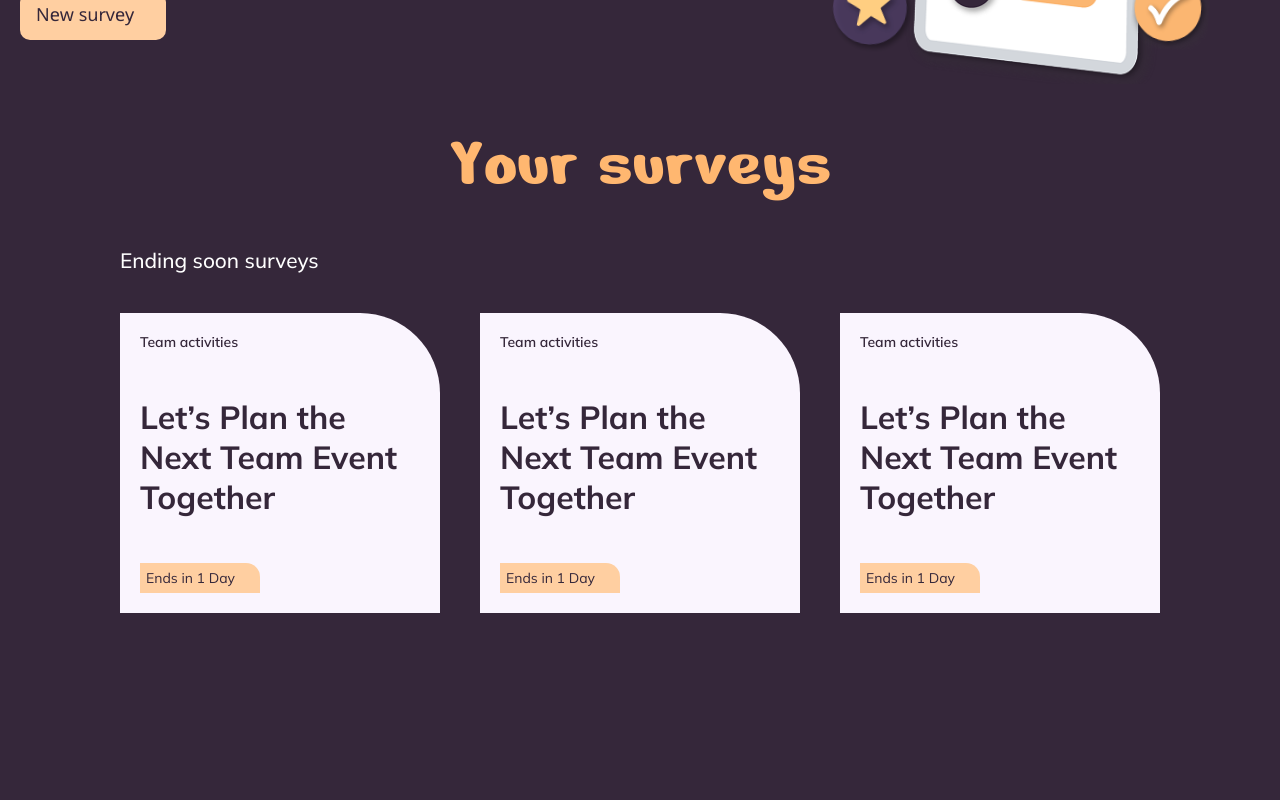
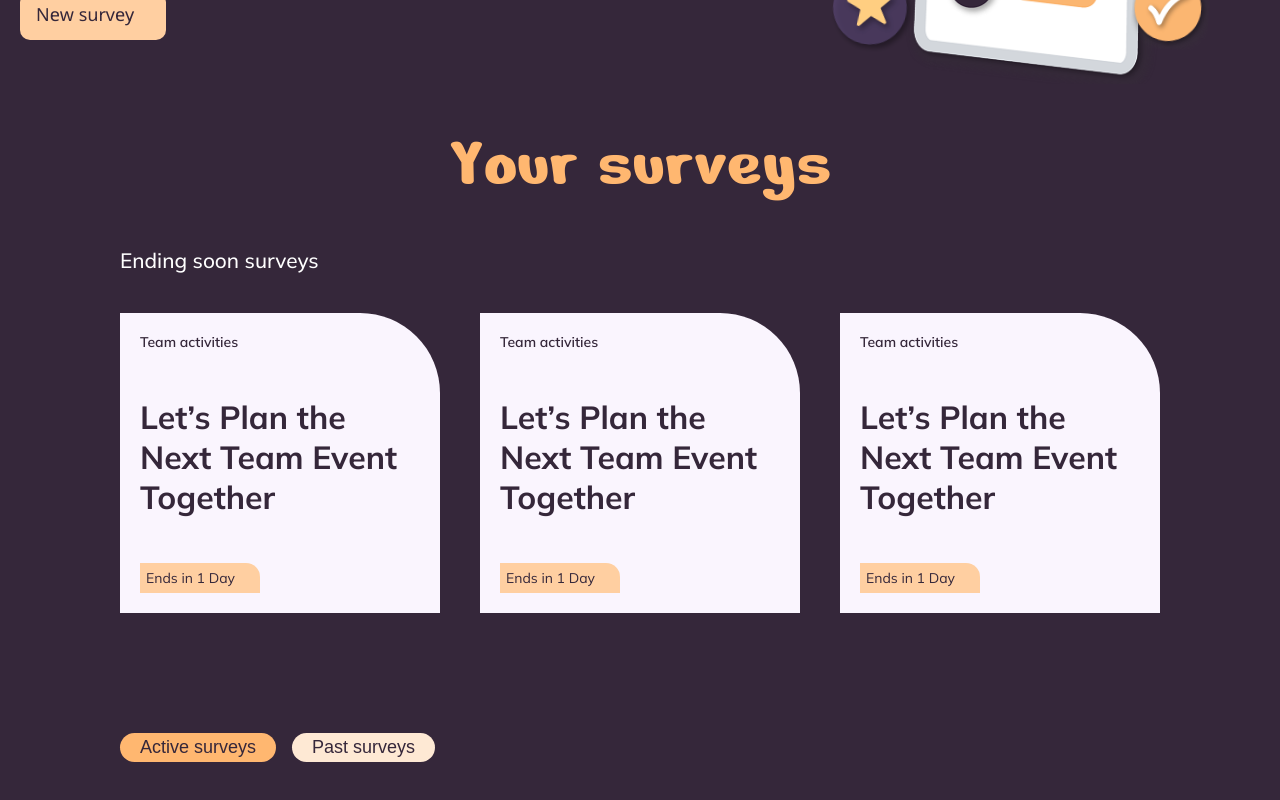
Before and after one commit to alexschoefer/PollApp, an Angular app: page / in a window 1280 px wide. Shown: the part 586-1386 px from the top of the page. Before the commit the page ends 1339 px from the top, so only its background shows below. Built offline with nearby package versions, Linux system fonts and the light colour scheme.

Commit message:
feat: add buttons for survey collection + active/inactive state handling

```diff
--- a/src/app/features/landing-page/landing-page.html
+++ b/src/app/features/landing-page/landing-page.html
@@ -38,5 +38,30 @@
             <app-survey-list></app-survey-list>
         </section>
 
+        <!-- ACTIVE / PAST SURVEYS COLLECTION -->
+        <section class="landing-page__surveys-collection content-spacing-container section-spacing">
+            <div class="landing-page__surveys-collection-filter">
+                <div class="landing-page__surveys-collection-filter-left">
+                    <button
+                        class="btn-filter"
+                        [class.btn-filter-active] = "activeFilter === 'active'"
+                        [class.btn-filter-inactive] = "activeFilter !== 'active'"
+                        (click)="activeFilter = 'active'">
+                        Active surveys
+                    </button>
+                    <button
+                        class="btn-filter"
+                        class="btn-filter"
+                        [class.btn-filter-active] = "activeFilter === 'past'"
+                        [class.btn-filter-inactive] = "activeFilter !== 'past'"
+                        (click)="activeFilter = 'past'">
+                        Past surveys
+                    </button>
+                </div>
+                <div class="landing-page__surveys-collection-filter-right">
+                <!-- Drop Down -->
+                </div>
+            </div>
+        </section>
     </main>
 </div>
--- a/src/app/features/landing-page/landing-page.scss
+++ b/src/app/features/landing-page/landing-page.scss
@@ -58,3 +58,19 @@
     gap: 40px;
     margin-top: 80px;
 }
+
+.landing-page__surveys-collection-filter {
+    @include mixins.flex-space-btw;
+
+    &-left {
+        @include mixins.flex-space-btw;
+        gap: 16px;
+    }
+
+    &-right {
+        span {
+            font-size: var(--font-size-text-medium);
+          }
+    }
+
+}
--- a/src/app/features/landing-page/landing-page.ts
+++ b/src/app/features/landing-page/landing-page.ts
@@ -8,6 +8,8 @@ import { SurveyList } from '../surveys/survey-list/survey-list';
   templateUrl: './landing-page.html',
 })
 export class LandingPage {
+
+  activeFilter: 'active' | 'past' = 'active';
 
   /**
    * Sets the theme of the landing page to 'landing-page' when the component is initialized.
--- a/src/styles/abstracts/_colors.scss
+++ b/src/styles/abstracts/_colors.scss
@@ -14,7 +14,7 @@ $colors: (
 
     --color-orange-primary: #FFB770;
     --color-orange-secondary: #FFCFA1;
-    --color-orange-tertiary: #fee9d4;
+    --color-orange-tertiary: #FEE9D4;
 
     /* Backgrounds */
     --color-bg-card-light: #FAF5FE;
--- a/src/styles/base/_typography.scss
+++ b/src/styles/base/_typography.scss
@@ -24,6 +24,7 @@ $font-sizes: (
     text-medium: clamp(1.25rem, 1vw + 0.5rem, 1.5rem),
     text-regular: 1rem,
     text-small: 0.875rem,
+    button-regular: 1rem,
     button: 1.125rem
 );
 
--- a/src/styles/components/_buttons.scss
+++ b/src/styles/components/_buttons.scss
@@ -1,4 +1,3 @@
-
 @use '../abstracts/mixins';
 
 /* Styles for standard buttons */
@@ -44,3 +43,30 @@
         width: 20px;
     }
 }
+
+.btn-filter {
+    background-color: var(--color-orange-tertiary);
+    color: var(--color-purple-dark);
+    font-size: var(--font-size-button);
+    border: none;
+    cursor: pointer;
+    @include mixins.flex-center;
+    padding: 4px 20px;
+    border-radius: 20px;
+    gap: 10px;
+
+    &-active {
+        background-color: var(--color-orange-primary);
+        color: var(--color-purple-dark);
+    }
+
+    &-inactive {
+        background-color: var(--color-orange-tertiary);
+        color: var(--color-purple-dark);
+    }
+
+    &:hover {
+        background-color: var(--color-orange-secondary);
+        color: var(--color-purple-dark);
+    }
+}
```
Also changed, not shown: src/app/features/surveys/survey-list/survey-list.html (line endings or trailing spaces). Lines whose indentation alone changed are shown as unchanged.
